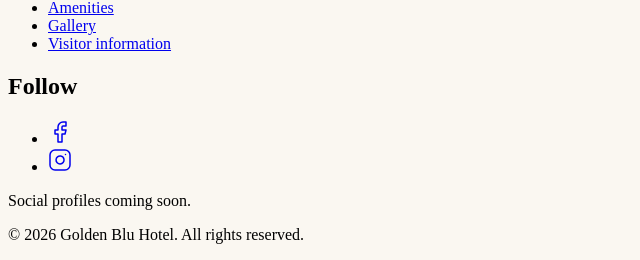
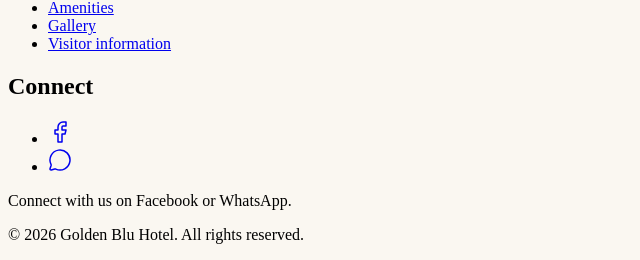
Before and after one commit to tresphordchileshe0-ops/golden-blu-hotel, a React app in the folder src/: page / in a window 1280 px wide. Shown: the part 7499-7759 px from the top of the page, without its empty margins (0-640 px from the left). Built offline with nearby package versions, Linux system fonts and the light colour scheme; the HTML template or start-up script is replaced by a standard one.

Commit message:
Update Footer component with new social links and styles

```diff
--- a/src/components/Footer.tsx
+++ b/src/components/Footer.tsx
@@ -1,11 +1,24 @@
 import React from 'react';
-import { FacebookIcon, InstagramIcon, PhoneIcon, MapPinIcon } from 'lucide-react';
+import {
+  FacebookIcon,
+  MessageCircleIcon,
+  PhoneIcon,
+  MapPinIcon,
+} from 'lucide-react';
 import { hotel } from '../data/hotel';
 
 const social = [
-{ label: 'Facebook', icon: FacebookIcon },
-{ label: 'Instagram', icon: InstagramIcon }];
-
+  {
+    label: 'Facebook',
+    icon: FacebookIcon,
+    href: 'https://www.facebook.com/share/1EDPLXT43D/?mibextid=wwXIfr',
+  },
+  {
+    label: 'WhatsApp',
+    icon: MessageCircleIcon,
+    href: 'https://wa.me/260978534205',
+  },
+];
 
 export function Footer() {
   return (
@@ -15,27 +28,44 @@ export function Footer() {
           <div>
             <div className="flex items-baseline gap-2">
               <span className="font-display text-2xl">Golden</span>
-              <span className="font-display text-2xl italic text-gold-light">Blu</span>
+              <span className="font-display text-2xl italic text-gold-light">
+                Blu
+              </span>
             </div>
+
             <p className="mt-4 max-w-[16rem] text-[14px] font-light leading-relaxed text-cream/60">
               {hotel.tagline}
             </p>
           </div>
 
           <div>
-            <h2 className="text-[11px] font-semibold uppercase tracking-overline text-gold-light">Contact</h2>
+            <h2 className="text-[11px] font-semibold uppercase tracking-overline text-gold-light">
+              Contact
+            </h2>
+
             <ul className="mt-6 space-y-4 text-[14px] font-light text-cream/70">
               <li className="flex gap-3">
-                <PhoneIcon className="mt-0.5 h-4 w-4 shrink-0 text-gold-light" strokeWidth={1.5} aria-hidden="true" />
+                <PhoneIcon
+                  className="mt-0.5 h-4 w-4 shrink-0 text-gold-light"
+                  strokeWidth={1.5}
+                  aria-hidden="true"
+                />
+
                 <a
                   href={`tel:${hotel.phone.replace(/\s/g, '')}`}
-                  className="transition-colors duration-200 ease-refined hover:text-gold-light">
-
+                  className="transition-colors duration-200 ease-refined hover:text-gold-light"
+                >
                   {hotel.phone}
                 </a>
               </li>
+
               <li className="flex gap-3">
-                <MapPinIcon className="mt-0.5 h-4 w-4 shrink-0 text-gold-light" strokeWidth={1.5} aria-hidden="true" />
+                <MapPinIcon
+                  className="mt-0.5 h-4 w-4 shrink-0 text-gold-light"
+                  strokeWidth={1.5}
+                  aria-hidden="true"
+                />
+
                 <address className="not-italic leading-relaxed">
                   {hotel.street}, {hotel.country}
                   <br />
@@ -46,53 +76,72 @@ export function Footer() {
           </div>
 
           <div>
-            <h2 className="text-[11px] font-semibold uppercase tracking-overline text-gold-light">Explore</h2>
+            <h2 className="text-[11px] font-semibold uppercase tracking-overline text-gold-light">
+              Explore
+            </h2>
+
             <ul className="mt-6 space-y-3 text-[14px] font-light text-cream/70">
               {[
                 { label: 'About', href: '#about' },
                 { label: 'Rooms', href: '#rooms' },
                 { label: 'Amenities', href: '#amenities' },
                 { label: 'Gallery', href: '#gallery' },
-              { label: 'Visitor information', href: '#visitor-info' }].
-              map((link) =>
+                { label: 'Visitor information', href: '#visitor-info' },
+              ].map((link) => (
                 <li key={link.href}>
                   <a
                     href={link.href}
-                  className="transition-colors duration-200 ease-refined hover:text-gold-light">
-
+                    className="transition-colors duration-200 ease-refined hover:text-gold-light"
+                  >
                     {link.label}
                   </a>
                 </li>
-              )}
+              ))}
             </ul>
           </div>
 
           <div>
-            <h2 className="text-[11px] font-semibold uppercase tracking-overline text-gold-light">Follow</h2>
+            <h2 className="text-[11px] font-semibold uppercase tracking-overline text-gold-light">
+              Connect
+            </h2>
+
             <ul className="mt-6 flex gap-3">
-              {social.map(({ label, icon: Icon }) =>
+              {social.map(({ label, icon: Icon, href }) => (
                 <li key={label}>
                   <a
-                  href="#top"
-                  aria-label={`${label} — page coming soon`}
-                  className="flex h-10 w-10 items-center justify-center rounded-full border border-white/15 text-cream/70 transition-colors duration-200 ease-refined hover:border-gold-light hover:text-gold-light">
-
-                    <Icon className="h-4 w-4" strokeWidth={1.5} aria-hidden="true" />
+                    href={href}
+                    target="_blank"
+                    rel="noopener noreferrer"
+                    aria-label={`Visit Golden Blu Hotel on ${label}`}
+                    className="flex h-10 w-10 items-center justify-center rounded-full border border-white/15 text-cream/70 transition-colors duration-200 ease-refined hover:border-gold-light hover:text-gold-light"
+                  >
+                    <Icon
+                      className="h-4 w-4"
+                      strokeWidth={1.5}
+                      aria-hidden="true"
+                    />
                   </a>
                 </li>
-              )}
+              ))}
             </ul>
-            <p className="mt-4 text-[12px] font-light text-cream/40">Social profiles coming soon.</p>
+
+            <p className="mt-4 text-[12px] font-light text-cream/40">
+              Connect with us on Facebook or WhatsApp.
+            </p>
           </div>
         </div>
 
         <div className="flex flex-col gap-3 pt-8 text-[12px] font-light text-cream/45 sm:flex-row sm:items-center sm:justify-between">
-          <p>&copy; {new Date().getFullYear()} {hotel.name}. All rights reserved.</p>
+          <p>
+            &copy; {new Date().getFullYear()} {hotel.name}. All rights
+            reserved.
+          </p>
+
           <p>
             Rated {hotel.rating} from {hotel.reviewCount} guest reviews.
           </p>
         </div>
       </div>
-    </footer>);
-
+    </footer>
+  );
 }
```
Lines whose indentation alone changed are shown as unchanged.
